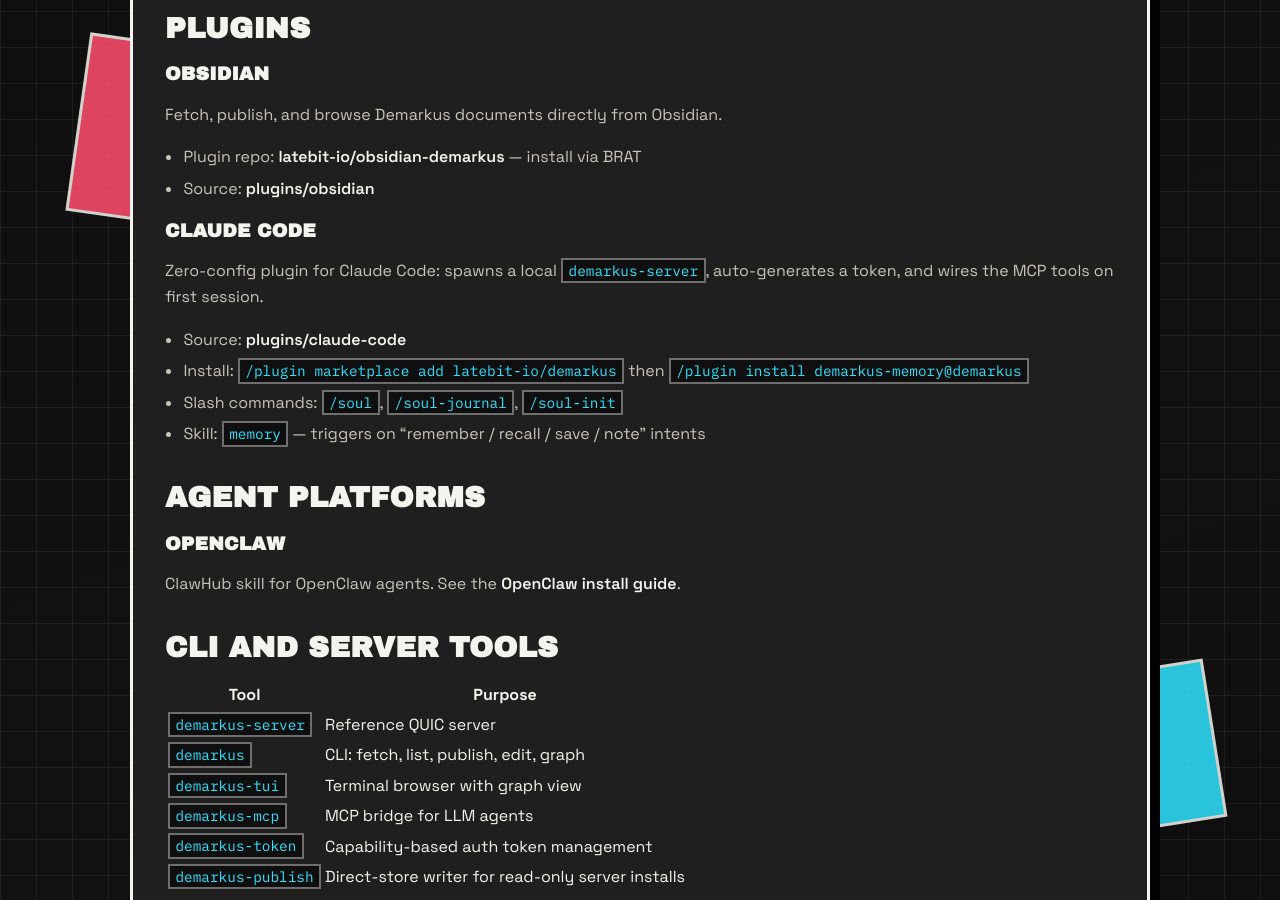
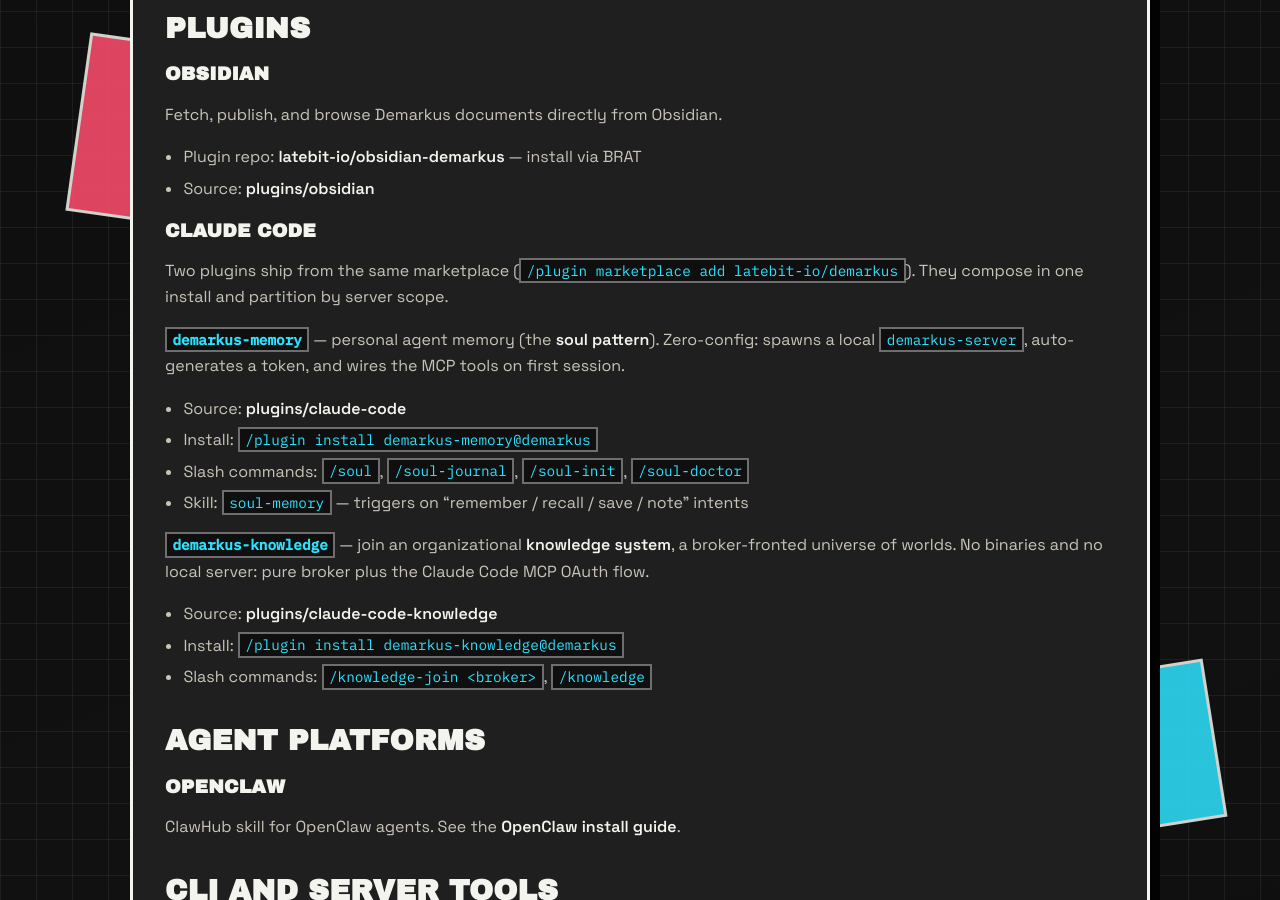
Before and after one commit to latebit-io/demarkus, a Jekyll site: the page built from ecosystem.md, in a window 1280 px wide and 900 px high, scrolled down 780 px. Built offline with Jekyll 4.4.1, drawn with Linux system fonts in a browser that asks for light colours.

Commit message:
doc(pages): add organizational knowledge system use case
Add the broker-fronted knowledge-system scenario (worlds + hub + OIDC
join), link it from the homepage, and update the ecosystem Claude Code
section for the demarkus-memory / demarkus-knowledge plugin split.

```diff
--- a/ecosystem.md
+++ b/ecosystem.md
@@ -36,12 +36,20 @@
 
 ### Claude Code
 
-Zero-config plugin for Claude Code: spawns a local `demarkus-server`, auto-generates a token, and wires the MCP tools on first session.
+Two plugins ship from the same marketplace (`/plugin marketplace add latebit-io/demarkus`). They compose in one install and partition by server scope.
+
+**`demarkus-memory`** — personal agent memory (the [soul pattern](/scenarios/agent-memory/)). Zero-config: spawns a local `demarkus-server`, auto-generates a token, and wires the MCP tools on first session.
 
 - Source: [plugins/claude-code](https://github.com/latebit-io/demarkus/tree/main/plugins/claude-code)
-- Install: `/plugin marketplace add latebit-io/demarkus` then `/plugin install demarkus-memory@demarkus`
-- Slash commands: `/soul`, `/soul-journal`, `/soul-init`
-- Skill: `memory` — triggers on "remember / recall / save / note" intents
+- Install: `/plugin install demarkus-memory@demarkus`
+- Slash commands: `/soul`, `/soul-journal`, `/soul-init`, `/soul-doctor`
+- Skill: `soul-memory` — triggers on "remember / recall / save / note" intents
+
+**`demarkus-knowledge`** — join an organizational [knowledge system](/scenarios/knowledge-system/), a broker-fronted universe of worlds. No binaries and no local server: pure broker plus the Claude Code MCP OAuth flow.
+
+- Source: [plugins/claude-code-knowledge](https://github.com/latebit-io/demarkus/tree/main/plugins/claude-code-knowledge)
+- Install: `/plugin install demarkus-knowledge@demarkus`
+- Slash commands: `/knowledge-join <broker>`, `/knowledge`
 
 ## Agent platforms
 
```
Also changed, not shown: index.md (+1 -0 lines), scenarios/knowledge-system.md (added, +92 -0 lines).
